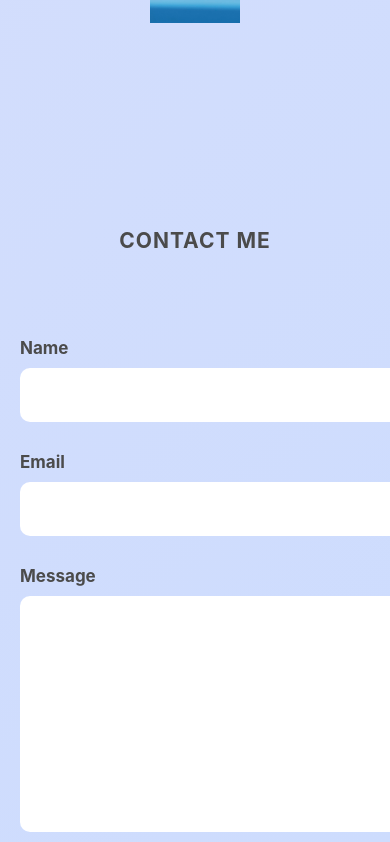
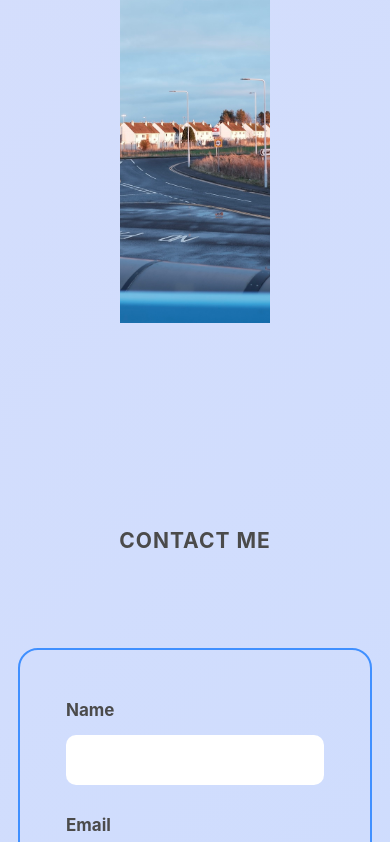
Before and after one commit to zifanwei/my-react-portfolio, a React (Create React App) app: page / in a window 390 px wide. Shown: the part 7885-8727 px from the top of the page. Built offline with nearby package versions, Linux system fonts and the light colour scheme.

Commit message:
[Ajusted Styles]

```diff
--- a/src/style/ContactForm.css
+++ b/src/style/ContactForm.css
@@ -1,48 +1,50 @@
 .contact-form-container {
     margin: 0;
-    padding: 40px 0;
     font-size: 17px;
+    border: 2px solid var(--tertiary-colour-bottomn);
+    border-radius: 20px;
 }
 
 .contact-form {
     display: flex;
     flex-direction: column;
+    justify-content: center;
+    align-items: center;
+    margin: 50px 0;
 }
 
 .contact-form-info {
     display: flex;
     flex-direction: row;
-    justify-content: space-between;
+    justify-content: flex-start;
+    gap: 35px;
 }
 
 .form-group {
     margin-bottom: 35px;
-    width: 100%;
 }
 
 .from_email {
-    width: 100%;
-    min-width: 100px;
+    width: 320px;
 }
 
 .from_name {
-    width: 75%;
-    min-width: 70px;
+   width: 200px;
 }
 
 .message {
-    width: 100%;
+    width: 580px;
 }
 
 .form-group label {
     display: block;
     font-weight: bold;
-    margin-bottom: 10px;
+    margin-bottom: 15px;
 }
 
 .form-group input,
 .form-group textarea {
-    padding: 17px 15px;
+    padding: 15px 13px;
     font-size: 16px;
     border: 1px solid transparent;
     border-radius: 10px;
@@ -104,19 +106,46 @@
     .contact-form-info {
         display: flex;
         flex-direction: column;
+        gap: 0;
     }
 
     .from_email {
-        width: 100%;
-        min-width: 100px;
+        width: 400px;
     }
 
     .from_name {
-        width: 100%;
-        min-width: 100px;
+        width: 400px;
+    }
+
+    .message {
+        width: 400px;
     }
 
     .form-group {
         margin-bottom: 30px;
     }
   }
+
+  @media (max-width: 768px) {
+    .contact-form-info {
+        display: flex;
+        flex-direction: column;
+        gap: 0;
+    }
+
+    .from_email {
+        width: 230px;
+    }
+
+    .from_name {
+        width: 230px;
+    }
+
+    .message {
+        width: 230px;
+    }
+
+    .form-group {
+        margin-bottom: 30px;
+    }
+  }
--- a/src/style/PhotoGallery.css
+++ b/src/style/PhotoGallery.css
@@ -3,13 +3,13 @@
   flex-wrap: wrap;
   gap: 0;
   justify-content: center;
-  padding: 0 150px;
+  padding: 0 120px;
 }
 
 .photo-item {
   position: relative;
-  width: 300px;
-  height: 300px;
+  width: 350px;
+  height: 350px;
   margin: 0;
 }
 
```
